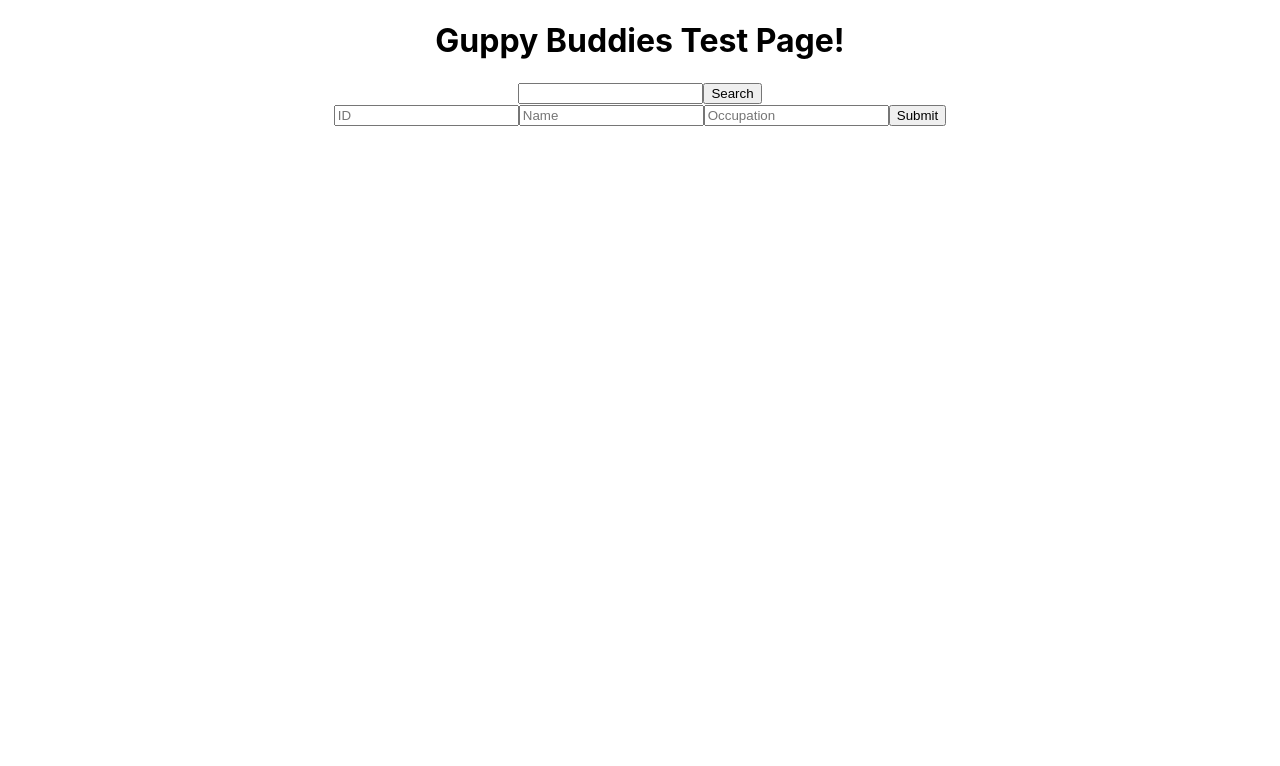
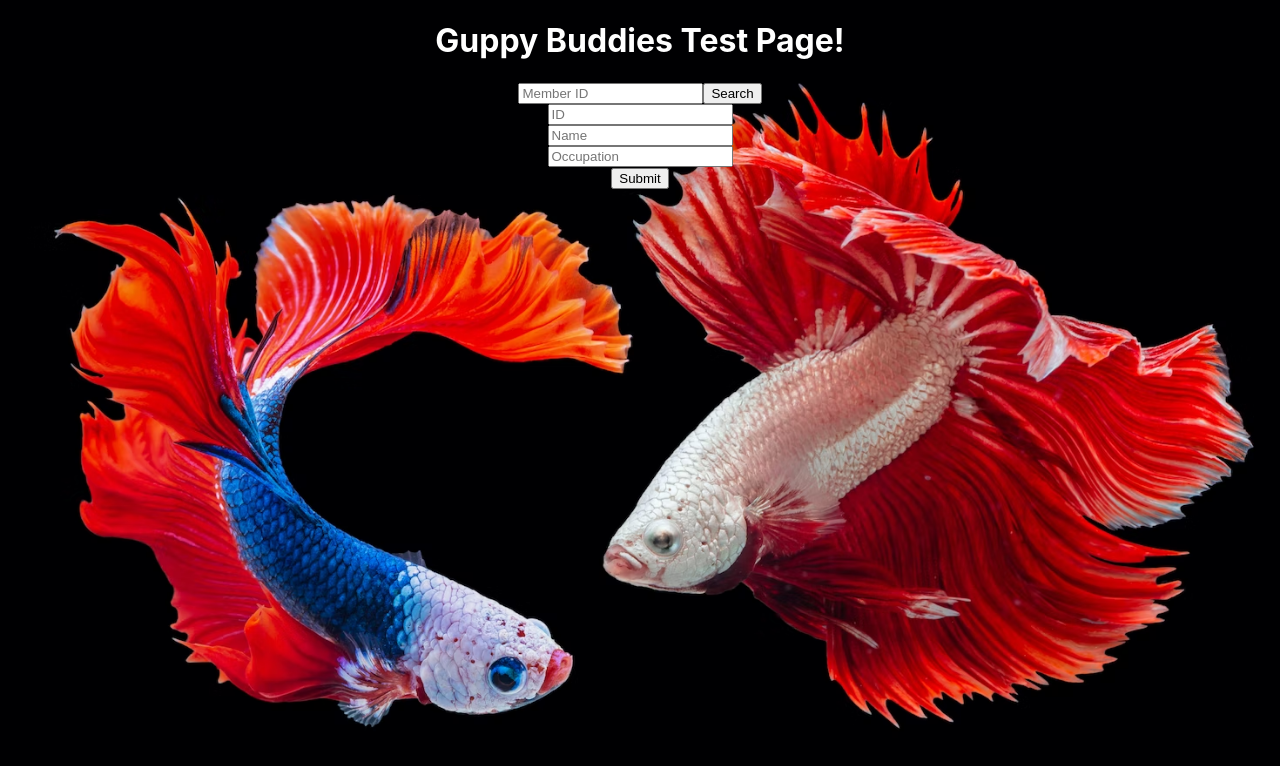
Before and after one commit to The-Guppy-Buddies/Pomodory, a React (Create React App) app in the folder frontend/pomodory-web/: page / in a window 1280 px wide. Shown: the top 766 px of the page. Built offline with nearby package versions, Linux system fonts and the light colour scheme.

Commit message:
Styling changes and background image
Co-Authored-By: Nhi Nguyen <conniewongntn@gmail.com>
Co-Authored-By: kendrickofmars <57419700+kendrickofmars@users.noreply.github.com>

```diff
--- a/frontend/pomodory-web/src/App.css
+++ b/frontend/pomodory-web/src/App.css
@@ -2,37 +2,11 @@
     text-align: center;
 }
 
-.App-logo {
-    height: 40vmin;
-    pointer-events: none;
-}
-
-@media (prefers-reduced-motion: no-preference) {
-    .App-logo {
-        animation: App-logo-spin infinite 20s linear;
-    }
-}
-
-.App-header {
-    background-color: #282c34;
-    min-height: 100vh;
-    display: flex;
-    flex-direction: column;
-    align-items: center;
-    justify-content: center;
-    font-size: calc(10px + 2vmin);
+h1 {
     color: white;
 }
 
-.App-link {
-    color: #61dafb;
+form input {
+    display: block;
+    margin: 0 auto;
 }
-
-@keyframes App-logo-spin {
-    from {
-        transform: rotate(0deg);
-    }
-    to {
-        transform: rotate(360deg);
-    }
-}
--- a/frontend/pomodory-web/src/App.js
+++ b/frontend/pomodory-web/src/App.js
@@ -19,7 +19,7 @@ function App() {
     return (
         <div className="App">
             <h1>Guppy Buddies Test Page!</h1>
-            <input id="id_inp" type="text" onChange={handleId}></input>
+            <input id="id_inp" type="text" placeholder="Member ID" onChange={handleId}></input>
             <button className="btn btn-primary" onClick={() => search(id)}>Search</button>
             <form action="https://Pomodory-1.guppy-buddies.repl.co/collection/create" method="post">
                 <input name="Member ID" type="text" placeholder='ID'></input>
--- a/frontend/pomodory-web/src/index.css
+++ b/frontend/pomodory-web/src/index.css
@@ -1,5 +1,8 @@
 body {
     margin: 0;
+    color: white;
+    background-image: url('./images/bg.png');
+    background-size: cover;
     font-family: -apple-system, BlinkMacSystemFont, 'Segoe UI', 'Roboto', 'Oxygen',
         'Ubuntu', 'Cantarell', 'Fira Sans', 'Droid Sans', 'Helvetica Neue',
         sans-serif;
```
Also changed, not shown: frontend/pomodory-web/src/images/bg.png (added).
